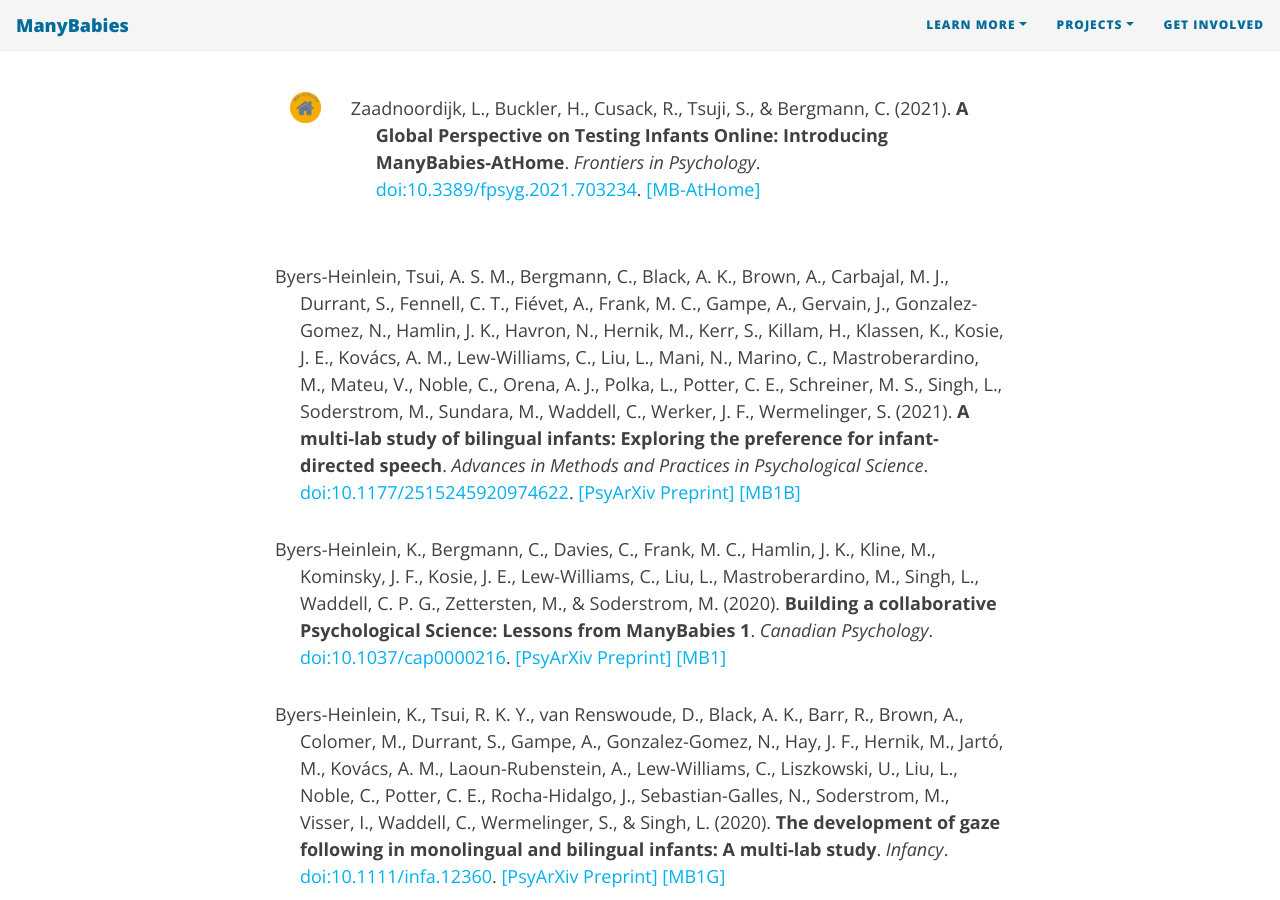
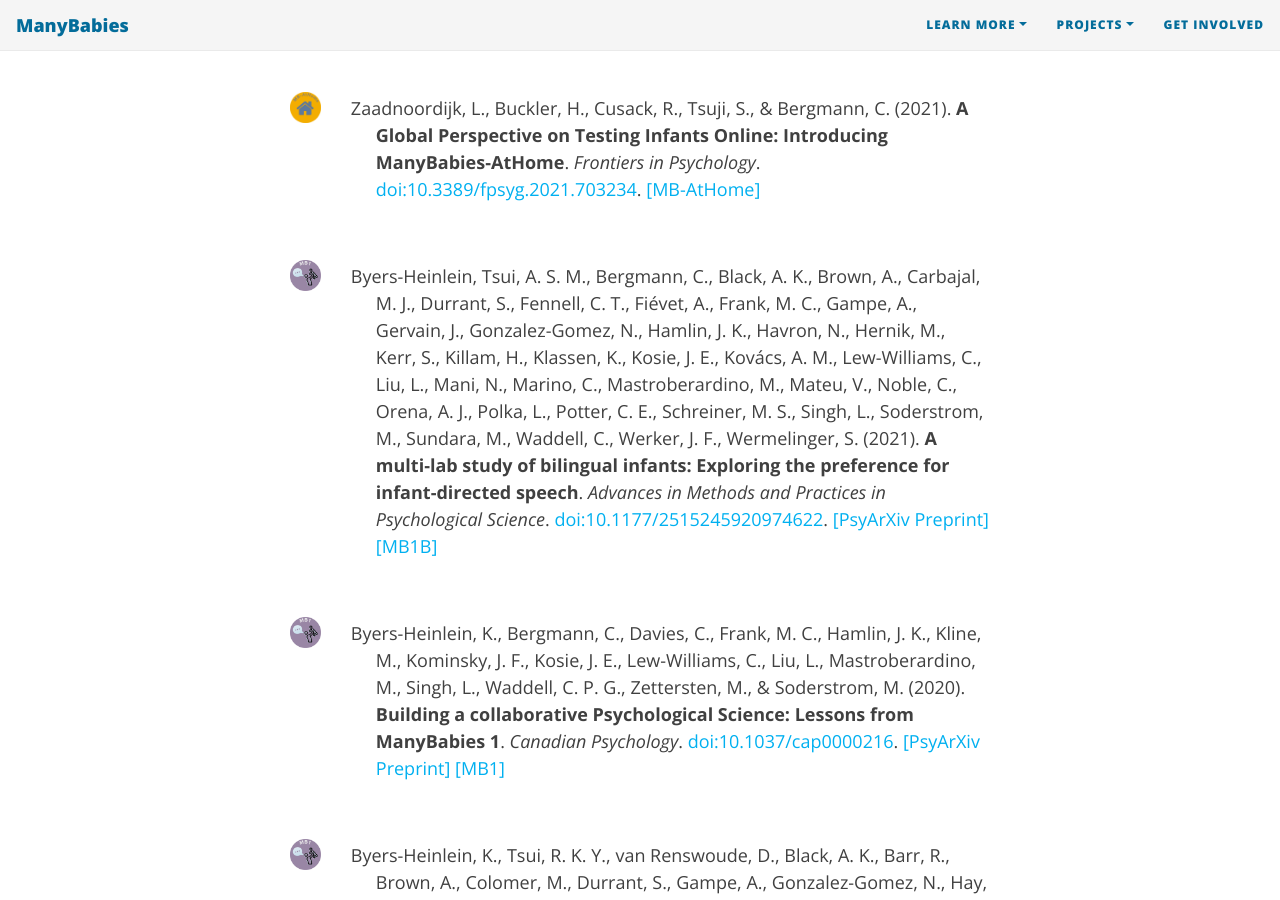
Before and after one commit to manybabies/manybabies.github.io, a Jekyll site: the page built from publications.md, in a window 1280 px wide and 900 px high, scrolled down 2250 px. Built offline with Jekyll 4.4.1, drawn with Linux system fonts in a browser that asks for light colours; nearby versions of some CDN libraries; some web fonts are replaced.

Commit message:
Update publications.md

```diff
--- a/publications.md
+++ b/publications.md
@@ -38,7 +38,7 @@
     <div class="row">
       <div class="col-sm-1" align=center>
         <br>
-        <a href="{{site.baseurl}}{% link index.md %}" class="image"><img src="/assets/img/avatar-icon-2022.png" alt="MB logo"></a>
+        <a href="{{site.baseurl}}{% link index.md %}" class="image"><img src="/assets/img/avatar-icon-2022.png" alt="ManyBabies logo"></a>
       </div>
       <div class="col-sm-11">
         <p style="padding-left: 25px; text-indent: -25px">Visser, I., Bergmann, C., Byers-Heinlein, K., Dal Ben, R., Duch, W., Forbes, S., Franchin, L., Frank, M. C., Geraci, A., Hamlin, J. K., Kaldy, Z., Kulke, L., Laverty, C., Lew-Williams, C., Mateu, V., Mayor, J., Moreau, D., Nomikou, I., Schuwerk, T., Simpson, E. A., Singh, L., Soderstrom, M., Sullivan, J., van den Heuvel, M. I., Westermann, G., Yamada, Y., Zaadnoordijk, L., & Zettersten, M. (2022).
@@ -49,9 +49,6 @@
       </div>
     </div>
   </div>
-</section>
-
-<section>
   <div class="container">
     <div class="row">
       <div class="col-sm-1" align=center>
@@ -67,19 +64,85 @@
       </div>
     </div>
   </div>
+  <div class="container">
+    <div class="row">
+      <div class="col-sm-1" align=center>
+        <br>
+        <a href="{{site.baseurl}}{% link MB1B.md %}" class="image"><img src="/assets/img/MB1_logo.png" alt="MB1 logo"></a>
+      </div>
+      <div class="col-sm-11">
+        <p style="padding-left: 25px; text-indent: -25px">Byers-Heinlein, Tsui, A. S. M., Bergmann, C., Black, A. K., Brown, A., Carbajal,  M. J., Durrant, S., Fennell, C. T., Fiévet, A.,  Frank, M. C., Gampe, A., Gervain, J., Gonzalez-Gomez, N., Hamlin, J. K., Havron, N., Hernik, M., Kerr, S., Killam, H., Klassen, K., Kosie, J. E., Kovács, A. M., Lew-Williams, C., Liu, L., Mani, N., Marino, C., Mastroberardino, M., Mateu, V., Noble, C., Orena, A. J., Polka, L., Potter, C. E., Schreiner, M. S., Singh, L., Soderstrom, M., Sundara, M., Waddell, C., Werker, J. F., Wermelinger, S. (2021).
+        <b>A multi-lab study of bilingual infants: Exploring the preference for infant-directed speech</b>.
+        <i>Advances in Methods and Practices in Psychological Science</i>.
+        <a href="https://doi.org/10.1177/2515245920974622">doi:10.1177/2515245920974622</a>.
+        <a href="https://psyarxiv.com/sqh9d/">[PsyArXiv Preprint]</a> <a href="{{site.baseurl}}{% link MB1B.md %}">[MB1B]</a></p>
+      </div>
+    </div>
+  </div>
+  <div class="container">
+    <div class="row">
+      <div class="col-sm-1" align=center>
+        <br>
+        <a href="{{site.baseurl}}{% link MB1.md %}" class="image"><img src="/assets/img/MB1_logo.png" alt="MB1 logo"></a>
+      </div>
+      <div class="col-sm-11">
+        <p style="padding-left: 25px; text-indent: -25px">Byers-Heinlein, K., Bergmann, C., Davies, C., Frank, M. C., Hamlin, J. K., Kline, M., Kominsky, J. F., Kosie, J. E., Lew-Williams, C., Liu, L., Mastroberardino, M., Singh, L., Waddell, C. P. G., Zettersten, M., & Soderstrom, M. (2020).
+        <b>Building a collaborative Psychological Science: Lessons from ManyBabies 1</b>.
+        <i>Canadian Psychology</i>. <a href="https://doi.org/10.1037/cap0000216">doi:10.1037/cap0000216</a>.
+        <a href="https://psyarxiv.com/dmhk2/">[PsyArXiv Preprint]</a>
+        <a href="{{site.baseurl}}{% link MB1.md %}">[MB1]</a></p>
+      </div>
+    </div>
+  </div>
+  <div class="container">
+    <div class="row">
+      <div class="col-sm-1" align=center>
+        <br>
+        <a href="{{site.baseurl}}{% link MB1G.md %}" class="image"><img src="/assets/img/MB1_logo.png" alt="MB1 logo"></a>
+      </div>
+      <div class="col-sm-11">
+        <p style="padding-left: 25px; text-indent: -25px">Byers-Heinlein, K., Tsui, R. K. Y., van Renswoude, D., Black, A. K., Barr, R., Brown, A., Colomer, M., Durrant, S., Gampe, A., Gonzalez-Gomez, N., Hay, J. F., Hernik, M., Jartó, M., Kovács, A. M., Laoun-Rubenstein, A., Lew-Williams, C., Liszkowski, U., Liu, L., Noble, C., Potter, C. E., Rocha-Hidalgo, J., Sebastian-Galles, N., Soderstrom, M., Visser, I., Waddell, C., Wermelinger, S., & Singh, L. (2020).
+        <b>The development of gaze following in monolingual and bilingual infants: A multi-lab study</b>.
+        <i>Infancy</i>.
+        <a href="https://doi.org/10.1111/infa.12360">doi:10.1111/infa.12360</a>.
+        <a href="https://doi.org/10.31234/osf.io/sgfhv">[PsyArXiv Preprint]</a>
+        <a href="{{site.baseurl}}{% link MB1G.md %}">[MB1G]</a></p>
+      </div>
+    </div>
+  </div>
+  <div class="container">
+    <div class="row">
+      <div class="col-sm-1" align=center>
+        <br>
+        <a href="{{site.baseurl}}{% link MB1.md %}" class="image"><img src="/assets/img/MB1_logo.png" alt="MB1 logo"></a>
+      </div>
+      <div class="col-sm-11">
+        <p style="padding-left: 25px; text-indent: -25px">ManyBabies Consortium (2020).
+        <b>Quantifying sources of variability in infancy research using the infant-directed speech preference</b>.
+        <i>Advances in Methods and Practices in Psychological Science</i>.
+        <a href="https://doi.org/10.1177/2515245919900809">doi:10.1177/2515245919900809</a>.
+        <a href="https://psyarxiv.com/s98ab">[PsyArXiv Preprint]</a>
+        <a href="{{site.baseurl}}{% link MB1.md %}">[MB1]</a></p>
+      </div>
+    </div>
+  </div>
+  <div class="container">
+    <div class="row">
+      <div class="col-sm-1" align=center>
+        <br>
+        <a href="{{site.baseurl}}{% link index.md %}" class="image"><img src="/assets/img/avatar-icon-2022.png.png" alt="ManyBabies logo"></a>
+      </div>
+      <div class="col-sm-11">
+        <p style="padding-left: 25px; text-indent: -25px">Frank, M. C., Bergelson, E., Bergmann, C., Cristia, A., Floccia, C., Gervain, J., Hamlin, J. K., Hannon, E. E., Kline, M., Levelt, C., Lew-Williams, C., Nazzi, T., Panneton, R., Rabagliati, H., Soderstrom, M., Sullivan, J., Waxman, S., & Yurovsky, D. (2017).
+        <b>A collaborative approach to infant research: Promoting reproducibility, best practices, and theory-building</b>.
+        <i>Infancy</i>.
+        <a href="https://doi.org/10.1111/infa.12182">doi:10.1111/infa.12182</a>.
+        <a href="https://osf.io/27b43/">[PsyArXiv Preprint]</a></p>
+      </div>
+    </div>
+  </div>
 </section>
 
-
-
-<p style="padding-left: 25px; text-indent: -25px">Byers-Heinlein, Tsui, A. S. M., Bergmann, C., Black, A. K., Brown, A., Carbajal,  M. J., Durrant, S., Fennell, C. T., Fiévet, A.,  Frank, M. C., Gampe, A., Gervain, J., Gonzalez-Gomez, N., Hamlin, J. K., Havron, N., Hernik, M., Kerr, S., Killam, H., Klassen, K., Kosie, J. E., Kovács, A. M., Lew-Williams, C., Liu, L., Mani, N., Marino, C., Mastroberardino, M., Mateu, V., Noble, C., Orena, A. J., Polka, L., Potter, C. E., Schreiner, M. S., Singh, L., Soderstrom, M., Sundara, M., Waddell, C., Werker, J. F., Wermelinger, S. (2021). <b>A multi-lab study of bilingual infants: Exploring the preference for infant-directed speech</b>. <i>Advances in Methods and Practices in Psychological Science</i>. <a href="https://doi.org/10.1177/2515245920974622">doi:10.1177/2515245920974622</a>. <a href="https://psyarxiv.com/sqh9d/">[PsyArXiv Preprint]</a> <a href="{{site.baseurl}}{% link MB1B.md %}">[MB1B]</a></p>
-
-<p style="padding-left: 25px; text-indent: -25px">Byers-Heinlein, K., Bergmann, C., Davies, C., Frank, M. C., Hamlin, J. K., Kline, M., Kominsky, J. F., Kosie, J. E., Lew-Williams, C., Liu, L., Mastroberardino, M., Singh, L., Waddell, C. P. G., Zettersten, M., & Soderstrom, M. (2020). <b>Building a collaborative Psychological Science: Lessons from ManyBabies 1</b>. <i>Canadian Psychology</i>. <a href="https://doi.org/10.1037/cap0000216">doi:10.1037/cap0000216</a>. <a href="https://psyarxiv.com/dmhk2/">[PsyArXiv Preprint]</a> <a href="{{site.baseurl}}{% link MB1.md %}">[MB1]</a></p>
-
-<p style="padding-left: 25px; text-indent: -25px">Byers-Heinlein, K., Tsui, R. K. Y., van Renswoude, D., Black, A. K., Barr, R., Brown, A., Colomer, M., Durrant, S., Gampe, A., Gonzalez-Gomez, N., Hay, J. F., Hernik, M., Jartó, M., Kovács, A. M., Laoun-Rubenstein, A., Lew-Williams, C., Liszkowski, U., Liu, L., Noble, C., Potter, C. E., Rocha-Hidalgo, J., Sebastian-Galles, N., Soderstrom, M., Visser, I., Waddell, C., Wermelinger, S., & Singh, L. (2020). <b>The development of gaze following in monolingual and bilingual infants: A multi-lab study</b>. <i>Infancy</i>. <a href="https://doi.org/10.1111/infa.12360">doi:10.1111/infa.12360</a>. <a href="https://doi.org/10.31234/osf.io/sgfhv">[PsyArXiv Preprint]</a> <a href="{{site.baseurl}}{% link MB1G.md %}">[MB1G]</a></p>
-
-<p style="padding-left: 25px; text-indent: -25px">ManyBabies Consortium (2020). <b>Quantifying sources of variability in infancy research using the infant-directed speech preference</b>. <i>Advances in Methods and Practices in Psychological Science</i>. <a href="https://doi.org/10.1177/2515245919900809">doi:10.1177/2515245919900809</a>. <a href="https://psyarxiv.com/s98ab">[PsyArXiv Preprint]</a> <a href="{{site.baseurl}}{% link MB1.md %}">[MB1]</a></p>
-
-<p style="padding-left: 25px; text-indent: -25px">Frank, M. C., Bergelson, E., Bergmann, C., Cristia, A., Floccia, C., Gervain, J., Hamlin, J. K., Hannon, E. E., Kline, M., Levelt, C., Lew-Williams, C., Nazzi, T., Panneton, R., Rabagliati, H., Soderstrom, M., Sullivan, J., Waxman, S., & Yurovsky, D. (2017). <b>A collaborative approach to infant research: Promoting reproducibility, best practices, and theory-building</b>. <i>Infancy</i>. <a href="https://doi.org/10.1111/infa.12182">doi:10.1111/infa.12182</a>. <a href="https://osf.io/27b43/">[PsyArXiv Preprint]</a></p>
 
 <br>
 
```
